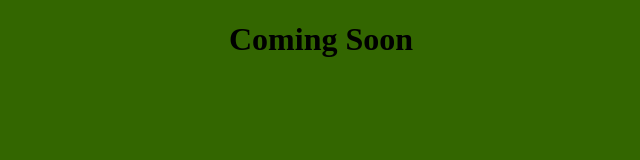
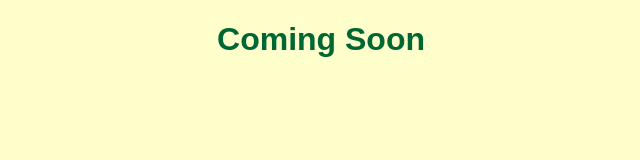
Before and after one commit to didiercf/didiercf.github.io, a plain HTML site: page index.html in a window 1280 px wide. Shown: the whole page, without its empty margins (319-959 px from the left). Drawn offline with Linux system fonts and the light colour scheme.

Commit message:
Update cover.css

```diff
--- a/cover.css
+++ b/cover.css
@@ -1,6 +1,8 @@
 body {
-  background-color: #336600;
+	background-color: #FFFFCB;
 }
 h1 {
-  text-align: center;
+	text-align: center;
+	color: #006633;
+	font-family: arial;
 }
```
